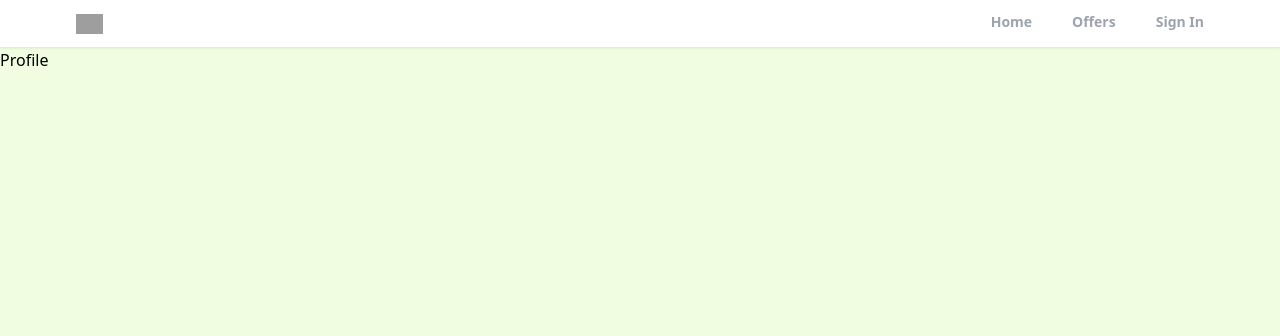
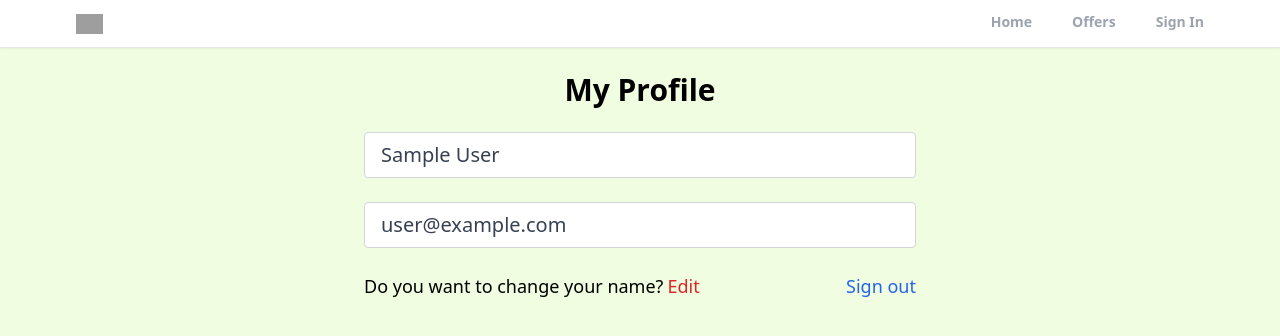
Before and after one commit to preciousaikhomu/Ztellers, a React (Create React App) app: page /profile in a window 1280 px wide. Shown: the top 336 px of the page. Built offline with nearby package versions, Linux system fonts and the light colour scheme; no server answers; sample sign-in values are in the browser's storage; grey boxes are pictures that could not be loaded.

Commit message:
create private route and custom hook for protection the profile page and add the logout functionality

```diff
--- a/src/App.js
+++ b/src/App.js
@@ -6,6 +6,7 @@
 import Profile from "./pages/Profile";
 import SignIn from "./pages/SignIn";
 import SignUp from "./pages/SignUp";
+import PrivateRoute from "./components/PrivateRoute";
 import ForgotPassword from "./pages/ForgotPassword";
 import Offers from "./pages/Offers";
 import Header from "./components/Header";
@@ -20,7 +21,11 @@
         <Header />
         <Routes>
           <Route path="/" element={<Home />} />
-          <Route path="/profile" element={<Profile />} />
+
+          <Route path="/profile" element={<PrivateRoute/>}>
+            <Route path="/profile" element={<Profile />} />
+          </Route>
+
           <Route path="/sign-in" element={<SignIn />} />
           <Route path="/sign-up" element={<SignUp />} />
           <Route path="/forgot-password" element={<ForgotPassword />} />
--- a/src/components/Header.jsx
+++ b/src/components/Header.jsx
@@ -26,7 +26,7 @@
                     <ul className="flex space-x-10">
                         <li className={`cursor-pointer py-3 text-sm font-semibold text-gray-400 border-b-[3px] border-b-transparent ${pathMathRoute("/") && "text-black !border-b-red-500"}`} onClick={()=>navigate("/")}>Home</li>
                         <li className={`cursor-pointer py-3 text-sm font-semibold text-gray-400 border-b-[3px] border-b-transparent ${pathMathRoute("/offers") && "text-black !border-b-red-500"}`} onClick={()=>navigate("/offers")}>Offers</li>
-                        <li className={`cursor-pointer py-3 text-sm font-semibold text-gray-400 border-b-[3px] border-b-transparent ${pathMathRoute("/sign-in") && "text-black !border-b-red-500 !important"}`} onClick={()=>navigate("/sign-in")}>Sign In</li>
+                        <li className={`cursor-pointer py-3 text-sm font-semibold text-gray-400 border-b-[3px] border-b-transparent ${pathMathRoute("/sign-in") && "text-black !border-b-red-500"}`} onClick={()=>navigate("/sign-in")}>Sign In</li>
                     </ul>
                 </div>
             </header>
--- /dev/null
+++ b/src/components/PrivateRoute.jsx
@@ -0,0 +1,12 @@
+import React from "react";
+import { Outlet, Navigate } from "react-router-dom";
+import { useAuthStatus } from "../hooks/useAuthStatus";
+
+export default function PrivateRoute() {
+  const { loggedIn, checkingStatus } = useAuthStatus();
+  if (checkingStatus) {
+    return <h3>Loading...</h3>;
+  }
+
+  return loggedIn ? <Outlet /> : <Navigate to="/sign-in" />;
+}
--- /dev/null
+++ b/src/hooks/useAuthStatus.jsx
@@ -0,0 +1,33 @@
+import { getAuth, onAuthStateChanged } from "firebase/auth";
+import { useEffect, useState } from "react";
+
+export function useAuthStatus() {
+  //This is going to have Two hooks, which the first one is locked in. And this is equal to use a state. Which is coming from React and the initial value would be false. So we just suppose. That's the person is new and it's false..
+  const [loggedIn, setLoggedIn] = useState(false);
+  //And then and after that, we're going to check if the person is Authenticated or not..
+  //And also, we need some time to get the information from Firebase.
+  //So we need to add another hook that check the status, which is we want to know that the information
+  const [checkingStatus, setCheckingStatus] = useState(true);
+
+  //So now we want to use use effect to ask Firebase that if the person is authenticated or not. So we add a user effect here which is coming from React..
+  useEffect(() => {
+    //First we need to get the Auth Initialize it by using getAuth. Which is coming from firebase forward slash of..
+    const auth = getAuth()
+    //After that, we're going to use another method from Firebase Off called an off state change.
+    //So we need to import on off state change, which is coming from Firebase for slash off.
+    //And this is going to take the Auth. And it's this is going to give us the user.
+    onAuthStateChanged(auth,(user)=>{
+        //And here we're going to check if the user exists or not.
+        if(user){
+            //So we just said if the user exists. Then set the lock in to be true.
+            //So the person is existing so it means it is authenticated.
+            setLoggedIn(true)
+        }
+        //After we are sure that the person is existed or not.
+        //We can set the check checking status to follow so the loading effects is going to finish.
+        setCheckingStatus(false)
+    })
+  },[]);//And we need to add the bracket here. So we just want to call the use effect one time.
+
+  return {loggedIn,checkingStatus}
+}
--- a/src/pages/Profile.jsx
+++ b/src/pages/Profile.jsx
@@ -1,8 +1,61 @@
-import React from "react";
-
+import { getAuth } from "firebase/auth";
+import { useState } from "react";
+import { useNavigate } from "react-router-dom";
 
 export default function Profile() {
+    const auth = getAuth();
+    const navigate = useNavigate()
+    const [formData, setFormData] = useState({
+        name: auth.currentUser.displayName,
+        email: auth.currentUser.email
+    });
+
+    const onLogout = () => {
+        //First things first we need to sign out, which is very simple.
+        //We have this off the shelf, has a method inside it, and it's sign out.
+        auth.signOut(); //So we need to call this and this is going to sign out.
+        //And after that, we want to navigate the person to the home page.
+        navigate("/");
+    }
+
+    const {name, email} = formData
+
     return (
-        <div>Profile</div>
-    )
+        <div>
+        <section className="max-w-6xl mx-auto flex justify-center items-center flex-col">
+            <h1 className="text-3xl text-center mt-6 font-bold">My Profile</h1>
+            <div className="w-full md:w-[50%] mt-6 px-3">
+            <form>
+                {/* Name input*/}
+                <input
+                type="text"
+                id="name"
+                value={name}
+                disabled
+                className="mb-6 w-full px-4 py-2 text-xl text-gray-700 bg-white border border-gray-300 rounded transition ease-in-out"
+                />
+
+                {/* Email Input */}
+                <input
+                type="email"
+                id="name"
+                value={email}
+                disabled
+                className="mb-6 w-full px-4 py-2 text-xl text-gray-700 bg-white border border-gray-300 rounded transition ease-in-out"
+                />
+
+                <div className="flex justify-between whitespace-nowrap text-sm sm:text-lg mb-6">
+                    <p className="flex items-center">
+                        Do you want to change your name? <span className="text-red-600 hover:text-red-700 transition ease-in-out duration-200 ml-1 cursor-pointer">Edit</span>
+                    </p>
+                    <p onClick={onLogout} className="text-blue-600 hover:text-blue-800 transition ease-in-out duration-200 cursor-pointer">
+                        Sign out
+                    </p>
+                </div>
+
+            </form>
+            </div>
+        </section>
+        </div>
+    );
 }
```
